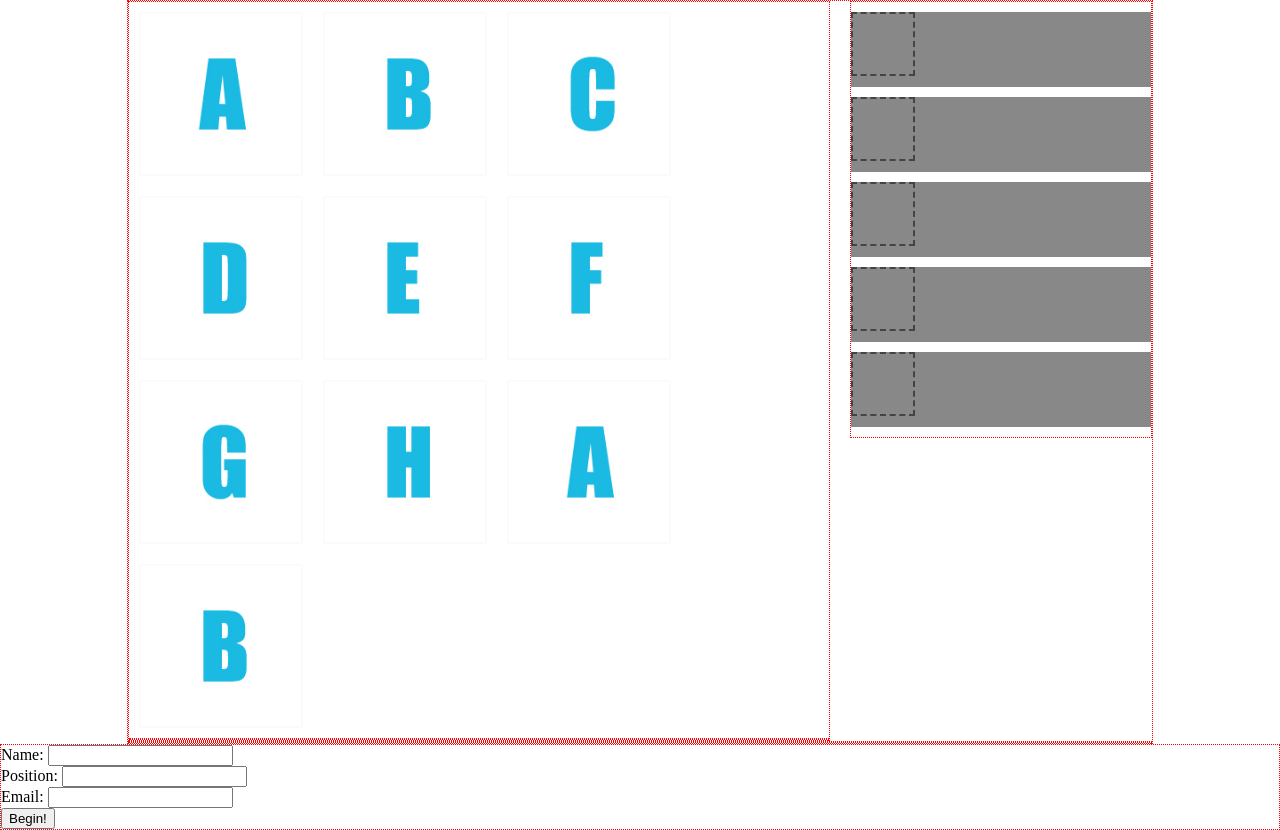
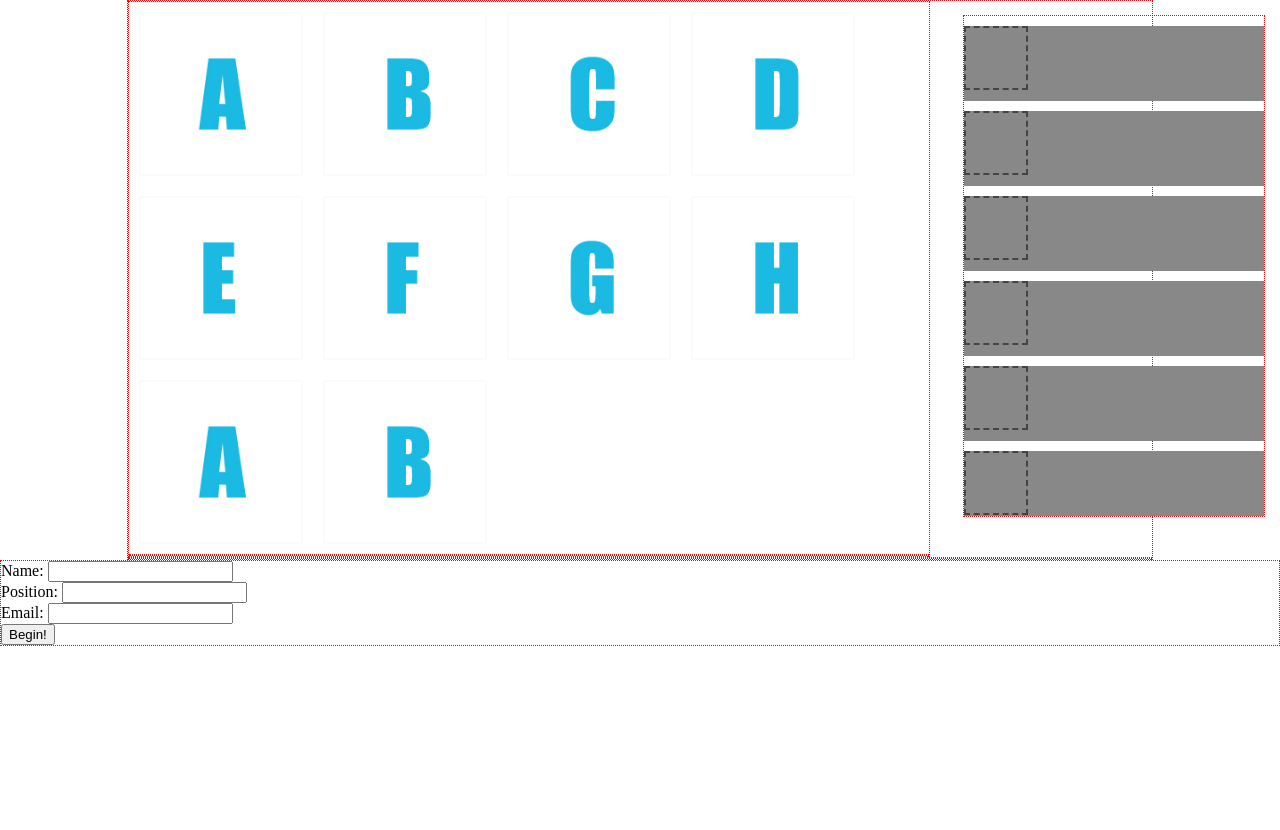
Before and after one commit to newshorts/thirty-choice, a PHP site: page / in a window 1280 px wide. After the commit the page ends 646 px from the top, so only its background shows below. Run offline with PHP 8.4, Linux system fonts and the light colour scheme; some libraries are stand-ins or nearby versions.

Commit message:
about to rearrange the rearranging again so this is a working commit

```diff
--- a/css/style.css
+++ b/css/style.css
@@ -15,7 +15,7 @@
 }
 
 .videos {
-    width: 700px;
+    width: 800px;
     position: relative;
     float: left;
 }
@@ -39,8 +39,12 @@
 
 .choices {
     width: 300px;
-    position: relative;
-    float: right;
+    max-height: 500px;
+    position: fixed;
+    top: 15px;
+    right: 15px;
+    overflow-x: hidden;
+    overflow-y: scroll;
 }
 
 .choice {
--- a/index.html
+++ b/index.html
@@ -14,41 +14,59 @@
         <link rel="stylesheet" type="text/css" href="css/style.css" />
     </head>
     <body>
+        <header></header>
         <div id="wrap">
             <div class="videos">
                 <ul class="video">
-                    <li data-><img src="images/thumbnails/1.jpg" alt="image" /></li>
+                    <li>
+                        <img src="images/thumbnails/1.jpg" alt="Project Title A" />
+                    </li>
                 </ul>
                 <ul class="video">
-                    <li><img src="images/thumbnails/2.jpg" alt="image" /></li>
+                    <li><img src="images/thumbnails/2.jpg" alt="Project Title B" /></li>
                 </ul>
                 <ul class="video">
-                    <li><img src="images/thumbnails/3.jpg" alt="image" /></li>
+                    <li><img src="images/thumbnails/3.jpg" alt="Project Title C" /></li>
                 </ul>
                 <ul class="video">
-                    <li><img src="images/thumbnails/4.jpg" alt="image" /></li>
+                    <li><img src="images/thumbnails/4.jpg" alt="Project Title D" /></li>
                 </ul>
                 <ul class="video">
-                    <li><img src="images/thumbnails/5.jpg" alt="image" /></li>
+                    <li><img src="images/thumbnails/5.jpg" alt="Project Title E" /></li>
                 </ul>
                 <ul class="video">
-                    <li><img src="images/thumbnails/6.jpg" alt="image" /></li>
+                    <li><img src="images/thumbnails/6.jpg" alt="Project Title F" /></li>
                 </ul>
                 <ul class="video">
-                    <li><img src="images/thumbnails/7.jpg" alt="image" /></li>
+                    <li><img src="images/thumbnails/7.jpg" alt="Project Title G" /></li>
                 </ul>
                 <ul class="video">
-                    <li><img src="images/thumbnails/8.jpg" alt="image" /></li>
+                    <li><img src="images/thumbnails/8.jpg" alt="Project Title H" /></li>
                 </ul>
                 <ul class="video">
-                    <li><img src="images/thumbnails/1.jpg" alt="image" /></li>
+                    <li><img src="images/thumbnails/1.jpg" alt="Project Title A" /></li>
                 </ul>
                 <ul class="video">
-                    <li><img src="images/thumbnails/2.jpg" alt="image" /></li>
+                    <li><img src="images/thumbnails/2.jpg" alt="Project Title B" /></li>
                 </ul>
                 <div class="clear"></div>
             </div>
             <div class="choices">
+                <ul class="choice choice1">
+                    <li></li>
+                </ul>
+                <ul class="choice choice1">
+                    <li></li>
+                </ul>
+                <ul class="choice choice1">
+                    <li></li>
+                </ul>
+                <ul class="choice choice1">
+                    <li></li>
+                </ul>
+                <ul class="choice choice1">
+                    <li></li>
+                </ul>
                 <ul class="choice choice1">
                     <li></li>
                 </ul>
@@ -86,6 +104,7 @@
                 <button class="begin">Begin!</button>
             </form>
         </div>
+        <footer></footer>
         <script src="https://ajax.googleapis.com/ajax/libs/jquery/1.9.1/jquery.min.js"></script>
         <script src="//ajax.googleapis.com/ajax/libs/jqueryui/1.10.1/jquery-ui.min.js"></script>
         <script src="js/jquery.validate.js"></script>
@@ -116,13 +135,38 @@
                     });
 
                     $('.choice').sortable({
-                        connectWith: '.video, .choice',
+                        connectWith: '.removed, .choice',
                         placeholder: "ui-state-highlight"
                     });
 
                     $('.video').sortable({
                         connectWith: '.choice',
-                        placeholder: "ui-state-highlight"
+                        placeholder: "ui-state-highlight",
+                        remove: function(evt, ui) {
+
+                            // generate unique class
+                            var c = app.makeId();
+                            // add the class to sender and item
+                            $(this).addClass(c);
+//                            $(ui.item).addClass(c);
+                            ui.item.addClass(c);
+//                            $(this).addClass('removed');
+                        },
+                        receive: function(evt, ui) {
+
+                            // get the item class and check $(this) for class
+                            var c = ui.item.attr('class');
+                            if($(this).hasClass(c)) {
+                                // allow
+                            } else {
+                                alert('not allowed');
+                            }
+                            // if we have a match, allow
+                            // if not, send the item back
+
+
+//                            $(this).removeClass('removed');
+                        }
                     });
 
                 });
--- a/js/app.js
+++ b/js/app.js
@@ -142,5 +142,16 @@
 
         this.emailArr = ea;
 
+    },
+
+    makeId: function() {
+        var text = "";
+        var possible = "ABCDEFGHIJKLMNOPQRSTUVWXYZabcdefghijklmnopqrstuvwxyz0123456789";
+
+        for( var i=0; i < 5; i++ ) {
+            text += possible.charAt(Math.floor(Math.random() * possible.length));
+        }
+
+        return text;
     }
 });
```
